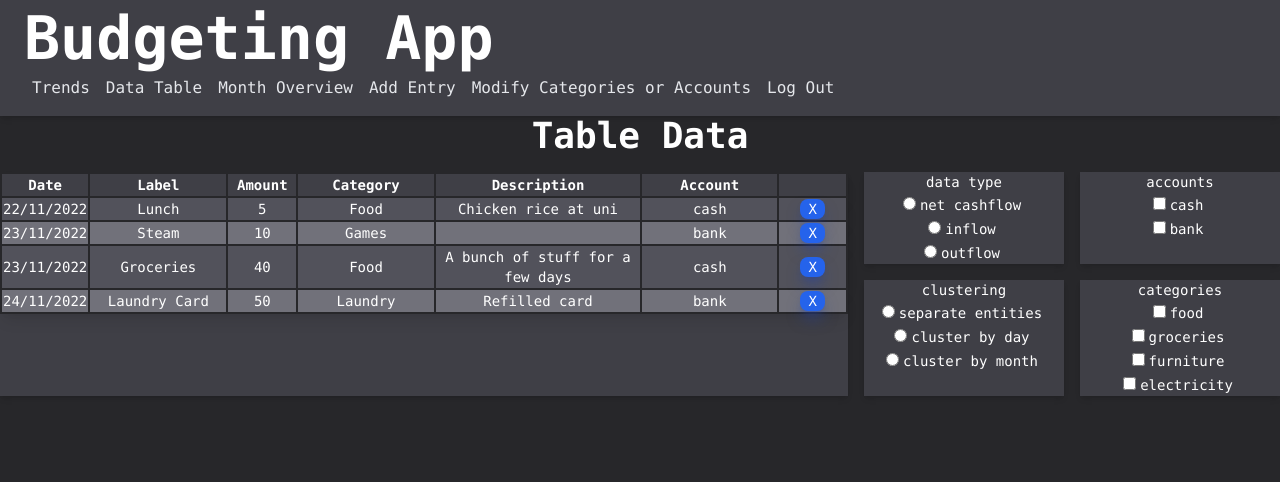
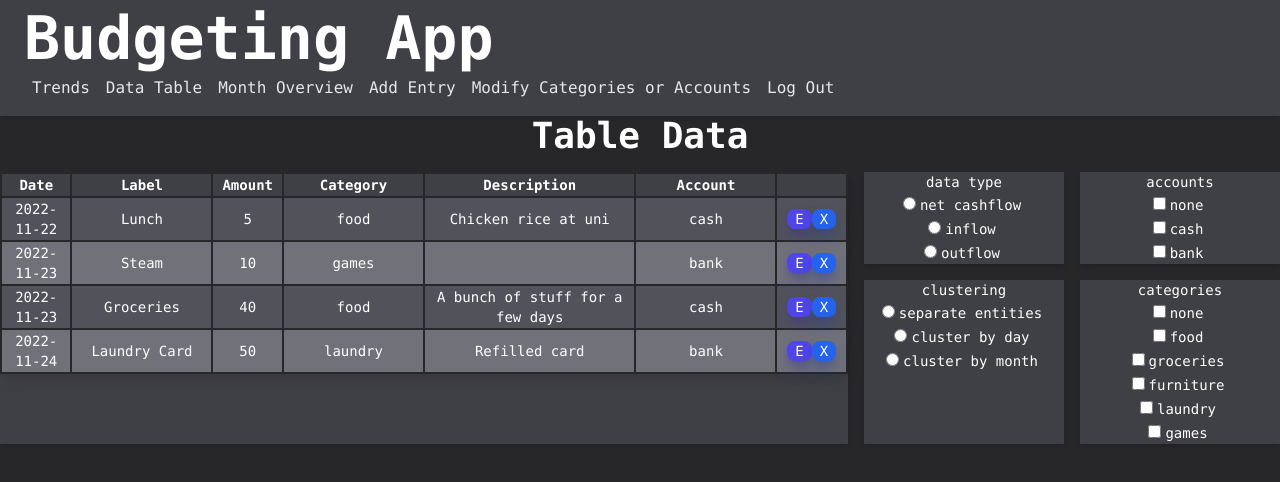
Before and after one commit to duccsquared/budgeting-app, a React (Create React App) app: page /tableDisplay in a window 1280 px wide. Shown: the top 482 px of the page. Built offline with nearby package versions, Linux system fonts and the light colour scheme.

Commit message:
created system for editing transactions, and implemented button functionality in addTransactions

```diff
--- a/src/App.js
+++ b/src/App.js
@@ -10,22 +10,21 @@ import CategoryAccount from './pages/categoryAccount.js';
 
 import {BrowserRouter as Router, Routes, Route} from "react-router-dom"
 import React from 'react';
-// function logBeep() {
-//   console.log(logBeep)
-// }
+
 
 class App extends React.Component { // <div style={{height: 20}}></div>
     constructor(props) {
         super(props)
         this.state = {
                 transactionList: [],
-                categoryList: ["food","groceries","furniture","electricity"],
-                accountList: ["cash","bank"]
+                categoryList: ["none","food","groceries","furniture","laundry","games"],
+                accountList: ["none","cash","bank"],
+                selectedTransaction: null
         }
-        this.addEntry("22/11/2022","Lunch",5,"Food","Chicken rice at uni","cash")
-        this.addEntry("23/11/2022","Steam",10,"Games","","bank")
-        this.addEntry("23/11/2022","Groceries",40,"Food","A bunch of stuff for a few days","cash")
-        this.addEntry("24/11/2022","Laundry Card",50,"Laundry","Refilled card","bank")
+        this.addEntry("2022-11-22","Lunch",5,"food","Chicken rice at uni","cash")
+        this.addEntry("2022-11-23","Steam",10,"games","","bank")
+        this.addEntry("2022-11-23","Groceries",40,"food","A bunch of stuff for a few days","cash")
+        this.addEntry("2022-11-24","Laundry Card",50,"laundry","Refilled card","bank")
     }
     addEntry(date="5/5/2020",label="default",amount=0,category="none",description="",account="") {
         this.state.transactionList.push(new Transaction(date,label,amount,category,description,account))
@@ -63,6 +62,9 @@ class App extends React.Component { // <div style={{height: 20}}></div>
             accountList: this.state.accountList
         })
     }
+    setSelectedTransaction(selectedTransaction) {
+        this.setState({selectedTransaction: selectedTransaction})
+    }
     componentDidMount() {
 
     }
@@ -70,7 +72,7 @@ class App extends React.Component { // <div style={{height: 20}}></div>
 
         return (
             <Router>
-                <NavBar></NavBar>
+                <NavBar setSelectedTransaction={(selectedTransaction) => this.setSelectedTransaction(selectedTransaction)}></NavBar>
                 <Routes>
                     <Route path="/" element={<HomePage></HomePage>}></Route>
                     <Route path="/chartDisplay" element={<ChartDisplay></ChartDisplay>}></Route>
@@ -79,13 +81,15 @@ class App extends React.Component { // <div style={{height: 20}}></div>
                         transactionList={this.state.transactionList}
                         removeEntry={(index) => this.removeEntry(index)}
                         categoryList={this.state.categoryList}
-                        accountList={this.state.accountList}>
+                        accountList={this.state.accountList}
+                        setSelectedTransaction={(selectedTransaction) => this.setSelectedTransaction(selectedTransaction)}>
                     </TableDisplay>}></Route>
                     <Route path="/addTransaction" element={<AddTransaction
                         transactionList={this.state.transactionList}
-                        addEntry={(date,label,amount,category,description) => this.addEntry(date,label,amount,category,description)}
+                        addEntry={(date,label,amount,category,description,account) => this.addEntry(date,label,amount,category,description,account)}
                         categoryList={this.state.categoryList}
                         accountList={this.state.accountList}
+                        selectedTransaction={this.state.selectedTransaction}
                         >
                     </AddTransaction>}></Route>
                     <Route path="/categoryAccount" element={<CategoryAccount
--- /dev/null
+++ b/src/data/account.js
@@ -0,0 +1,7 @@
+class Account { // TODO: refactor code to use this class to allow name to be modified
+    constructor(name) {
+        this.name = name
+    }
+}
+
+export default Account;
--- /dev/null
+++ b/src/data/category.js
@@ -0,0 +1,7 @@
+class Category { // TODO: refactor code to use this class to allow name to be modified
+    constructor(name) {
+        this.name = name
+    }
+}
+
+export default Category;
--- a/src/navbar.js
+++ b/src/navbar.js
@@ -2,7 +2,7 @@ import React from 'react';
 import {H1, BtnMinim} from './components.js';
 import {useNavigate} from "react-router-dom"
 
-export default function NavBar() {
+export default function NavBar(props) {
     let navigate = useNavigate();
     return (
     <nav className="navbar navbar-expand-lg shadow-md py-2 bg-zinc-700 relative flex items-center w-full justify-between">
@@ -20,7 +20,7 @@ export default function NavBar() {
                     <BtnMinim onClick={() => navigate("/chartDisplay")}>Month Overview</BtnMinim>
                 </li>
                 <li className="nav-item mb-2 lg:mb-0">
-                    <BtnMinim onClick={() => navigate("/addTransaction")}>Add Entry</BtnMinim>
+                    <BtnMinim onClick={() =>{props.setSelectedTransaction(null); navigate("/addTransaction")}}>Add Entry</BtnMinim>
                 </li>
                 <li className="nav-item mb-2 lg:mb-0">
                     <BtnMinim onClick={() => navigate("/categoryAccount")}>Modify Categories or Accounts</BtnMinim>
--- a/src/pages/addTransaction.js
+++ b/src/pages/addTransaction.js
@@ -1,10 +1,12 @@
 import React from 'react';
 import {MainSection, BtnMain, BtnSecondary, BtnMinim, H1, H2, H3, P, Table, THead, TBody, TR1, TR2, TH, TD, CheckBox, RadioBox, SubSection, Input, TextArea, InputDate, Select, Option} from '../components.js';
+import { Link, useNavigate } from 'react-router-dom';
 
 class AddTransaction extends React.Component {
     constructor(props) {
         super(props)
         this.state = {
+            isInitial: true,
             label: "",
             date: "",
             amount: 0,
@@ -13,14 +15,26 @@ class AddTransaction extends React.Component {
             description: ""
         }
     }
-
     onConfirm() {
+        let index = this.props.selectedTransaction
+        if(index==null) {this.onAdd(); return}
+        let transaction = this.props.transactionList[index]
+        transaction.label = this.state.label
+        transaction.date = this.state.date
+        transaction.amount = this.state.amount
+        transaction.category = this.state.category
+        transaction.account = this.state.account
+        transaction.description = this.state.description
+        this.render()
+    }
+    onAdd() {
         this.props.addEntry(this.state.date,this.state.label,this.state.amount,this.state.category,this.state.description,this.state.account)
     }
 
     render() {
-
-        return (
+        let index = this.props.selectedTransaction
+        let transaction = index!=null ? this.props.transactionList[index] : null
+        let html = (
             <MainSection>
                 <H2>Transaction Entry</H2>
                 <div className="grid grid-cols-6 gap-4">
@@ -29,19 +43,19 @@ class AddTransaction extends React.Component {
                         <div className="inline-flex">
                             <P>label:</P>
                             <div className="w-2"/>
-                            <Input onChange={(e) => this.setState({label: e.target.value})}/>
+                            <Input onChange={(e) => this.setState({label: e.target.value})} {...this.state.isInitial?{value: transaction!==null?transaction.label:""}:{}}/>
                         </div>
                         <div className="h-4"/>
                         <div className="inline-flex">
                             <P>date:</P>
                             <div className="w-2"/>
-                            <InputDate onChange={(e) => this.setState({date: e.target.value})}/>
+                            <InputDate onChange={(e) => this.setState({date: e.target.value})} {...this.state.isInitial?{value: transaction!==null?transaction.date:""}:{}}/>
                         </div>
                         <div className="h-4"/>
                         <div className="inline-flex">
                             <P>amount:</P>
                             <div className="w-2"/>
-                            <Input onChange={(e) => this.setState({amount: e.target.value})}/>
+                            <Input onChange={(e) => this.setState({amount: e.target.value})} {...this.state.isInitial?{value: transaction!==null?transaction.amount:""}:{}}/>
                         </div>
                         <div className="h-4"/>
                     </SubSection>
@@ -50,7 +64,7 @@ class AddTransaction extends React.Component {
                         <div className="inline-flex">
                             <P>category:</P>
                             <div className="w-2"/>
-                            <Select onChange={(e)=> this.setState({category: this.props.categoryList[e.nativeEvent.target.selectedIndex]})}>
+                            <Select onChange={(e)=> this.setState({category: this.props.categoryList[e.nativeEvent.target.selectedIndex]})} {...this.state.isInitial?{value: transaction!==null?transaction.category:""}:{}}>
                                 {this.props.categoryList.map((category) => <Option>{category}</Option>)}
                             </Select>
                         </div>
@@ -58,7 +72,7 @@ class AddTransaction extends React.Component {
                         <div className="inline-flex">
                             <P>account:</P>
                             <div className="w-2"/>
-                            <Select onChange={(e)=> this.setState({account: this.props.accountList[e.nativeEvent.target.selectedIndex]})}>
+                            <Select onChange={(e)=> this.setState({account: this.props.accountList[e.nativeEvent.target.selectedIndex]})} {...this.state.isInitial?{value: transaction!==null?transaction.account:""}:{}}>
                                 {this.props.accountList.map((account) => <Option>{account}</Option>)}
                             </Select>
                         </div>
@@ -68,20 +82,47 @@ class AddTransaction extends React.Component {
                         <div className="h-4"/>
                         <P className="text-left">description:</P>
                         <div className="h-4"/>
-                        <TextArea onChange={(e) => this.setState({description: e.target.value})}/>
+                        <TextArea onChange={(e) => this.setState({description: e.target.value})} {...this.state.isInitial?{value: transaction!==null?transaction.description:""}:{}}/>
                         <div className="h-4"/>
                     </SubSection>
                     <div className="col-span-2"></div>
-                    <SubSection className="col-span-2">
-                        <div className="h-2"/>
-                        <BtnMain onClick={() => this.onConfirm()}>Confirm</BtnMain>
-                        <BtnSecondary>Cancel</BtnSecondary>
-                        <div className="h-2"/>
-                    </SubSection>
+                    <ButtonSection transaction={transaction} onConfirm={() => this.onConfirm()} onAdd={() => this.onAdd()}></ButtonSection>
                 </div>
             </MainSection>
         )
+        if(this.state.isInitial) {
+            this.setState({
+                isInitial: false,
+                label: transaction!==null?transaction.label:"",
+                date: transaction!==null?transaction.date:"",
+                amount: transaction!==null?transaction.amount:0,
+                category: transaction!==null?transaction.category:"none",
+                account: transaction!==null?transaction.account:"none",
+                description: transaction!==null?transaction.description:"",
+            })
+        }
+        return html
     }
 }
 
+function ButtonSection(props) {
+    let navigate = useNavigate()
+    return (
+        <SubSection className="col-span-2">
+        <div className="h-2"/>
+        {
+        props.transaction!=null?
+            <div>
+                <BtnMain onClick={() => {props.onConfirm();navigate("/tableDisplay")}}>Confirm</BtnMain>
+                <BtnSecondary><Link to="/tableDisplay">Cancel</Link></BtnSecondary>
+            </div>
+        :
+        <BtnMain onClick={() => {props.onAdd();navigate("/tableDisplay")}}>Add</BtnMain>
+        }
+        <div className="h-2"/>
+    </SubSection>
+    )
+}
+
+
 export default AddTransaction;
--- a/src/pages/tableDisplay.js
+++ b/src/pages/tableDisplay.js
@@ -9,7 +9,11 @@ function TableDisplay(props) {
             <div className="grid grid-cols-6 gap-4">
                 <SubSection className="col-span-6"></SubSection>
                 <SubSection className="col-span-4 row-span-2">
-                    <TransactionTable transactionList={props.transactionList} removeEntry={(index) => props.removeEntry(index)}/>
+                    <TransactionTable
+                        transactionList={props.transactionList}
+                        removeEntry={(index) => props.removeEntry(index)}
+                        setSelectedTransaction={(selectedTransaction) => props.setSelectedTransaction(selectedTransaction)}
+                    />
                 </SubSection>
                 <SubSection>
                     <P>data type</P>
--- a/src/transactionTable.js
+++ b/src/transactionTable.js
@@ -1,5 +1,6 @@
 import {MainSection, BtnMain, BtnSecondary, H1, H2, H3, P, Table, THead, TBody, TR1, TR2, TH, TD, CheckBox, RadioBox, SubSection} from './components.js';
 import React from 'react';
+import {Navigate, useNavigate} from "react-router-dom"
 
 class TransactionTable extends React.Component {
     constructor(props) {
@@ -55,7 +56,16 @@ class TransactionTable extends React.Component {
                 </THead>
                 <TBody>
                     {
-                    transactionList.map((transaction,index) => <TransactionRow transaction={transaction} index={index} removeEntry={(index) => this.props.removeEntry(index)}/>)
+                    transactionList.map(
+                        (transaction,index) => (
+                            <TransactionRow
+                                transaction={transaction}
+                                index={index}
+                                removeEntry={(index) => this.props.removeEntry(index)}
+                                setSelectedTransaction={(selectedTransaction) => this.props.setSelectedTransaction(selectedTransaction)}
+                            />
+                        )
+                    )
                     }
                 </TBody>
             </Table>
@@ -80,20 +90,25 @@ class TransactionTH extends React.Component {
         )
     }
 }
-class TransactionRow extends React.Component {
-    render() {
-        return (
-            <TR index={this.props.index}>
-               <TD>{this.props.transaction.date}</TD>
-               <TD>{this.props.transaction.label}</TD>
-               <TD>{this.props.transaction.amount}</TD>
-               <TD>{this.props.transaction.category}</TD>
-               <TD>{this.props.transaction.description}</TD>
-               <TD>{this.props.transaction.account}</TD>
-               <TD><BtnMain onClick={() => this.props.removeEntry(this.props.index)}>X</BtnMain></TD>
-           </TR>
-           )
-    }
+function TransactionRow(props) {
+    let navigate = useNavigate();
+    return (
+        <TR index={props.index}>
+            <TD>{props.transaction.date}</TD>
+            <TD>{props.transaction.label}</TD>
+            <TD>{props.transaction.amount}</TD>
+            <TD>{props.transaction.category}</TD>
+            <TD>{props.transaction.description}</TD>
+            <TD>{props.transaction.account}</TD>
+            <TD>
+                <BtnSecondary onClick={() => {props.setSelectedTransaction(props.index); navigate("/addTransaction")}}>
+                    E
+                </BtnSecondary>
+                <BtnMain onClick={() => props.removeEntry(props.index)}>X</BtnMain>
+
+            </TD>
+        </TR>
+        )
 }
 
 function TR(props) {
```
Also changed, not shown: src/components.js (+5 -5 lines).
